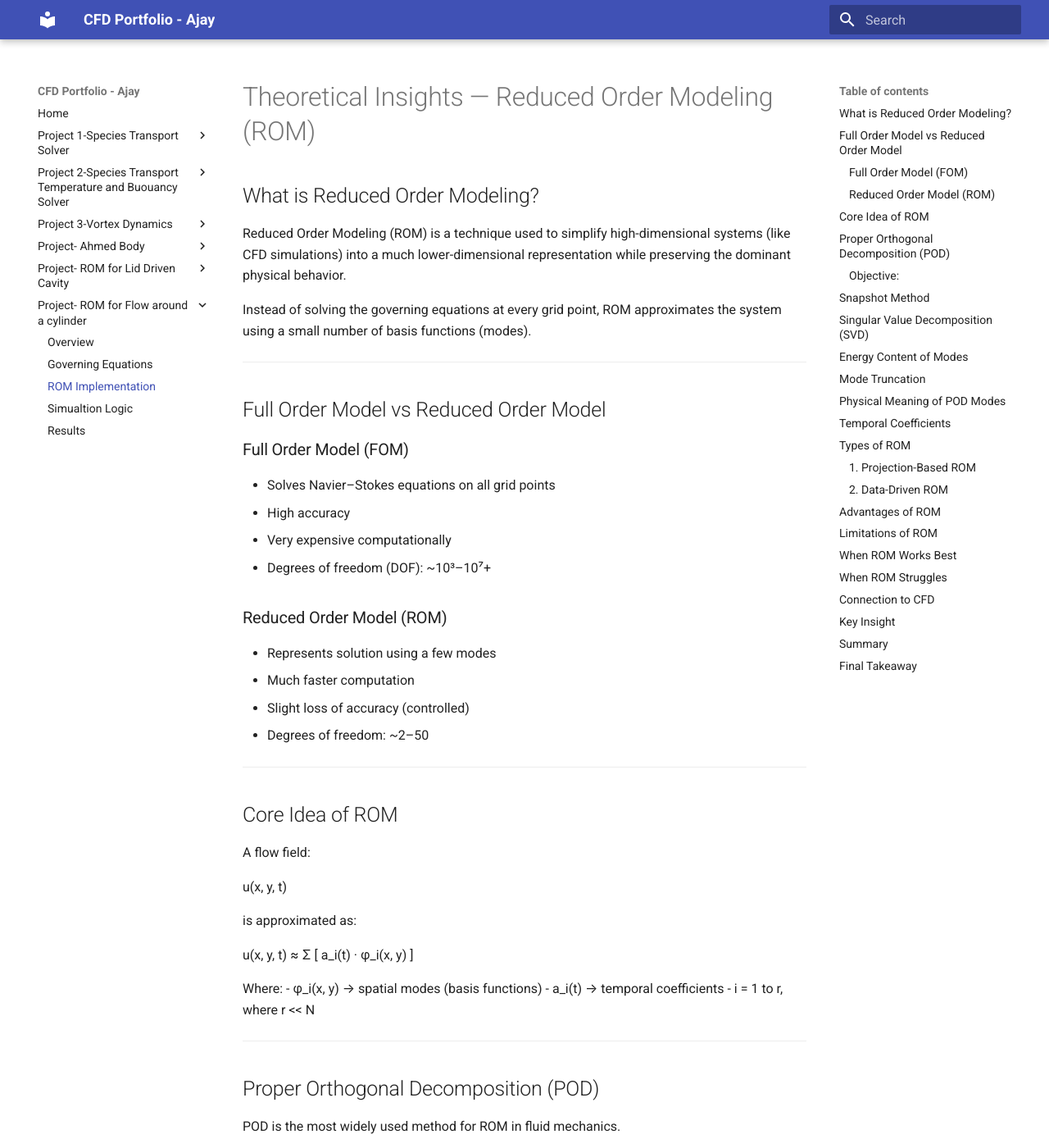
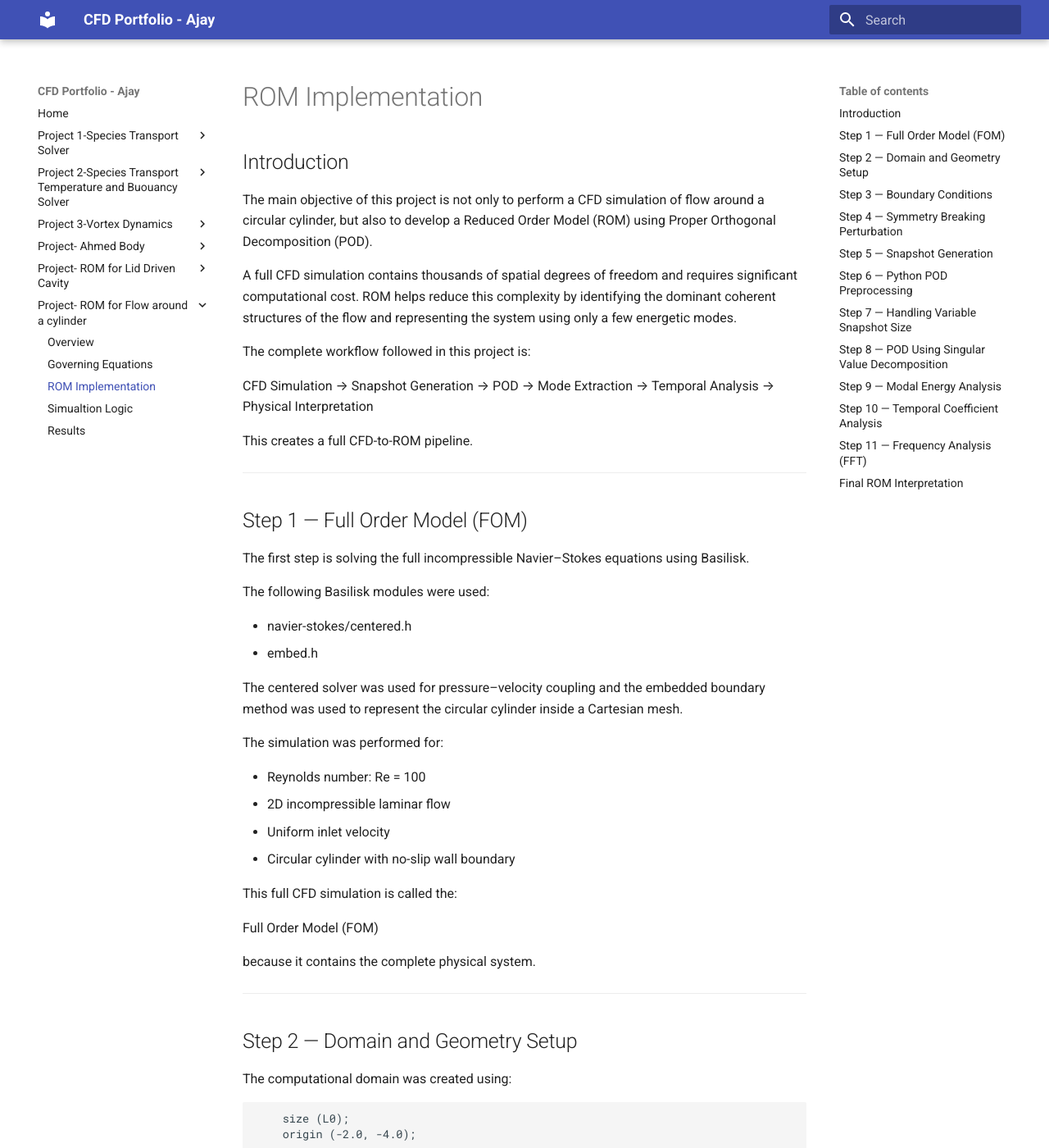
Before and after one commit to ajayn145/cfd-portfolio, an MkDocs documentation site: the page built from docs/project-5-ROM_flow_around_a_cylinder/ROM-implementation.md, in a window 1280 px wide and 1400 px high. Shown: the whole window at 82% size. Built offline with MkDocs 1.6.1 and Material for MkDocs 9.7.7, drawn with Linux system fonts in a browser that asks for light colours; some of the changed text lies outside the part shown.

Commit message:
project-cylinder added

```diff
--- a/docs/project-5-ROM_flow_around_a_cylinder/ROM-implementation.md
+++ b/docs/project-5-ROM_flow_around_a_cylinder/ROM-implementation.md
@@ -1,208 +1,279 @@
-# Theoretical Insights — Reduced Order Modeling (ROM)
+# ROM Implementation
 
-## What is Reduced Order Modeling?
+## Introduction
 
-Reduced Order Modeling (ROM) is a technique used to simplify high-dimensional systems (like CFD simulations) into a much lower-dimensional representation while preserving the dominant physical behavior.
+The main objective of this project is not only to perform a CFD simulation of flow around a circular cylinder, but also to develop a Reduced Order Model (ROM) using Proper Orthogonal Decomposition (POD).
 
-Instead of solving the governing equations at every grid point, ROM approximates the system using a small number of basis functions (modes).
+A full CFD simulation contains thousands of spatial degrees of freedom and requires significant computational cost. ROM helps reduce this complexity by identifying the dominant coherent structures of the flow and representing the system using only a few energetic modes.
+
+The complete workflow followed in this project is:
+
+CFD Simulation → Snapshot Generation → POD → Mode Extraction → Temporal Analysis → Physical Interpretation
+
+This creates a full CFD-to-ROM pipeline.
 
 ---
 
-## Full Order Model vs Reduced Order Model
+## Step 1 — Full Order Model (FOM)
 
-### Full Order Model (FOM)
-- Solves Navier–Stokes equations on all grid points
-- High accuracy
-- Very expensive computationally
-- Degrees of freedom (DOF): ~10³–10⁷+
+The first step is solving the full incompressible Navier–Stokes equations using Basilisk.
 
-### Reduced Order Model (ROM)
-- Represents solution using a few modes
-- Much faster computation
-- Slight loss of accuracy (controlled)
-- Degrees of freedom: ~2–50
+The following Basilisk modules were used:
+
+- navier-stokes/centered.h
+- embed.h
+
+The centered solver was used for pressure–velocity coupling and the embedded boundary method was used to represent the circular cylinder inside a Cartesian mesh.
+
+The simulation was performed for:
+
+- Reynolds number: Re = 100
+- 2D incompressible laminar flow
+- Uniform inlet velocity
+- Circular cylinder with no-slip wall boundary
+
+This full CFD simulation is called the:
+
+Full Order Model (FOM)
+
+because it contains the complete physical system.
 
 ---
 
-## Core Idea of ROM
+## Step 2 — Domain and Geometry Setup
 
-A flow field:
+The computational domain was created using:
 
-u(x, y, t)
+		size (L0);
+		origin (-2.0, -4.0);
 
-is approximated as:
+This creates:
+ - sufficiently large wake region
+ - upstream inlet region
+ - downstream outlet development zone
 
-u(x, y, t) ≈ Σ [ a_i(t) · φ_i(x, y) ]
+The cylinder geometry was created using:
 
-Where:
-- φ_i(x, y) → spatial modes (basis functions)
-- a_i(t) → temporal coefficients
-- i = 1 to r, where r << N
+		solid(cs, fs, sq(x) + sq(y) - sq(RADIUS));
+
+where:
+		cs = cell fraction
+		fs = face fraction
+
+This avoids complex body-fitted meshing and uses Basilisk’s embedded boundary method.
 
 ---
 
-## Proper Orthogonal Decomposition (POD)
+## Step 3 — Boundary Conditions
 
-POD is the most widely used method for ROM in fluid mechanics.
+The following boundary conditions were applied:
 
-### Objective:
-Find an optimal set of orthogonal basis functions that capture maximum energy (variance) of the system.
+		Inlet
+		u.n[left] = dirichlet(U0);
+		u.t[left] = dirichlet(0);
+
+This creates a uniform incoming free-stream velocity.
+
+		Cylinder Surface
+		u.n[embed] = dirichlet(0);
+		u.t[embed] = dirichlet(0);
+
+This imposes the no-slip condition and generates:
+ - boundary layer formation
+ - flow separation
+ - wake development
+
+Outlet:-
+		p[right] = dirichlet(0);
+
+This provides the pressure reference and allows flow to leave the domain naturally.
+
 
 ---
 
-## Snapshot Method
+## Step 4 — Symmetry Breaking Perturbation
 
-Instead of solving eigenvalue problems directly, POD uses simulation data:
+Initially, the flow remained too symmetric and POD showed only one dominant steady mode.
 
-1. Run CFD simulation
-2. Collect snapshots at different time steps
-3. Construct snapshot matrix:
+To trigger wake instability and vortex shedding, a small perturbation was introduced:
 
-X = [x₁ x₂ x₃ ... xₙ]
+		u.y[] = 0.02*sin(2*pi*y/L0);
 
-Where each column is a flow field
+This creates a small vertical disturbance and helps break perfect symmetry.
+
+This step is extremely important because POD cannot detect oscillatory modes if the CFD simulation itself remains perfectly steady. This was one of the most important engineering lessons of the project.
 
 ---
 
-## Singular Value Decomposition (SVD)
 
-The snapshot matrix is decomposed as:
+## Step 5 — Snapshot Generation
 
-X = U Σ Vᵀ
+The most important step for POD is generating transient velocity snapshots.
 
-Where:
-- U → spatial modes
-- Σ → singular values (energy content)
-- Vᵀ → temporal coefficients
+Snapshots were saved using:
+
+		event snapshot (t += 0.3)
+
+and only after initial transient development:
+
+		if (t >= 2)
+
+This avoids collecting startup noise and focuses on meaningful wake behavior.
+
+Each snapshot file stored:
+
+		x coordinate
+		y coordinate
+		x-velocity component (ux)
+		y-velocity component (uy)
+
+A total of 73 snapshot files were generated for POD analysis. This created the dataset for Reduced Order Modeling.
 
 ---
 
-## Energy Content of Modes
 
-Energy captured by each mode:
+## Step 6 — Python POD Preprocessing
 
-E_i = σ_i² / Σ(σ_j²)
+The snapshot files were processed using Python with:
 
-Modes are ranked:
+		NumPy
+		Matplotlib
+		SciPy
 
-Mode 1 > Mode 2 > Mode 3 > ...
+Each file was read using:
+
+		data = np.loadtxt(file)
+
+The velocity field was extracted as:
+
+		ux = data[:, 2]
+		uy = data[:, 3]
+
+and combined as:
+
+		snapshot = np.concatenate([ux, uy])
+
+This creates one full-state vector for each time step.
 
 ---
 
-## Mode Truncation
 
-Instead of using all modes:
+## Step 7 — Handling Variable Snapshot Size
 
-- Keep only first r modes
-- Discard low-energy modes
+Because embedded boundary simulations may produce slightly different active cell counts, snapshot sizes were not always identical. This caused:
 
-This gives:
+		ValueError: setting an array element with a sequence
 
-X ≈ U_r Σ_r V_rᵀ
+To fix this, all snapshots were trimmed to the minimum common size:
+
+		min_points = min(len(data))
+		data = data[:min_points, :]
+
+This is a practical ROM preprocessing step and reflects real engineering workflow rather than ideal textbook examples.
+
+Final POD matrix size became (32768, 73)
+where:
+		rows = spatial degrees of freedom
+		columns = number of snapshots
+
 
 ---
 
-## Physical Meaning of POD Modes
 
-- Mode 1 → dominant flow structure (e.g., main vortex)
-- Mode 2+ → corrections / secondary features
-- Higher modes → noise or fine-scale structures
+## Step 8 — POD Using Singular Value Decomposition
+
+The snapshot matrix was written as:
+
+		X = [x1 x2 x3 ... xn]
+
+where each column is one velocity field snapshot.
+
+Singular Value Decomposition was then applied:
+
+		U, S, VT = np.linalg.svd(X, full_matrices=False)
+
+which gives:
+
+		X = UΣVᵀ
+
+where:
+		U = spatial POD modes
+		Σ = singular values
+		Vᵀ = temporal coefficients
+
+This is the mathematical core of the ROM process.
 
 ---
 
-## Temporal Coefficients
+## Step 9 — Modal Energy Analysis
 
-a_i(t) represent how each mode evolves over time.
+The energy contribution of each mode was computed using:
 
-- Steady flow → coefficients become constant
-- Unsteady flow → coefficients oscillate
+		energy = S**2 / np.sum(S**2)
+
+This helps answer: "Which flow structures are most important?"
+
+The final result showed:
+
+		Mode 1 captured more than 99% of total energy
+		higher modes were very weak
+
+This indicates that Mean flow dominated over oscillatory vortex shedding. This is a physically meaningful ROM conclusion.
+
 
 ---
 
-## Types of ROM
 
-### 1. Projection-Based ROM
-- Uses governing equations
-- Applies Galerkin projection
-- Physically interpretable
+## Step 10 — Temporal Coefficient Analysis
 
-### 2. Data-Driven ROM
-- Uses simulation or experimental data
-- No direct use of governing equations
-- Often combined with machine learning
+The temporal coefficients were computed using:
+
+		A = np.diag(S) @ VT
+
+These coefficients show how each POD mode evolves with time.
+
+For classical vortex shedding cases, one expects:
+		 - sinusoidal temporal behavior
+		 - paired POD modes
+		 - oscillatory wake structures
+
+In this project:
+		Mode 1 remained strongly dominant
+		higher modes showed weak fluctuations
+
+This confirmed that the flow was largely steady-dominant.
 
 ---
 
-## Advantages of ROM
 
-- Significant reduction in computation time
-- Enables real-time simulation
-- Useful for optimization and control
-- Easy integration with ML models
+## Step 11 — Frequency Analysis (FFT)
+
+To identify dominant oscillation frequency, Fast Fourier Transform (FFT) was applied:
+
+		fft_vals = np.abs(fft(signal))
+
+This helps estimate:
+ - dominant shedding frequency
+ - Strouhal number
+
+Although strong oscillatory shedding was not dominant in this setup, the workflow for frequency extraction was successfully established. This is important for future higher-Reynolds-number studies.
 
 ---
 
-## Limitations of ROM
+## Final ROM Interpretation
 
-- Accuracy depends on quality of snapshots
-- Cannot capture unseen physics
-- Poor performance for highly nonlinear/turbulent flows (if not trained properly)
-- Mode truncation introduces approximation error
+The complete workflow proved:
 
----
+			CFD → Data → Physics Compression
 
-## When ROM Works Best
+Instead of repeatedly solving the full Navier–Stokes equations, the system can now be represented using:
 
-- Systems with dominant coherent structures
-- Low to moderate Reynolds number flows
-- Flows with repeating patterns (periodic or quasi-steady)
+		    Few dominant modes + temporal coefficients
 
----
+This is the core philosophy of Reduced Order Modeling. The most important learning was that ROM quality depends directly on CFD quality. If the CFD simulation does not contain strong transient physics, POD will naturally produce dominant steady modes. This project successfully established a practical and industry-relevant ROM workflow using Basilisk and Python.
 
-## When ROM Struggles
 
-- Highly turbulent flows
-- Strongly chaotic systems
-- Flows with sudden changes (shock, separation onset)
 
----
 
-## Connection to CFD
 
-CFD provides:
-
-- High-fidelity data (snapshots)
-
-ROM provides:
-
-- Compressed representation of that data
-
-Together:
-
-CFD → Data → ROM → Fast prediction
-
----
-
-## Key Insight
-
-ROM does not "solve" the physics again.
-
-Instead, it learns:
-
-> "What are the most important patterns in the flow, and how do they evolve?"
-
----
-
-## Summary
-
-- ROM reduces system dimensionality
-- POD extracts dominant flow structures
-- SVD provides mathematical decomposition
-- Only a few modes are needed to represent complex flows
-- Enables fast and efficient simulation
-
----
-
-## Final Takeaway
-
-A complex CFD solution with thousands of variables can often be represented using just a few dominant modes without significant loss of accuracy.
+init_grid (1 << 7);
```
